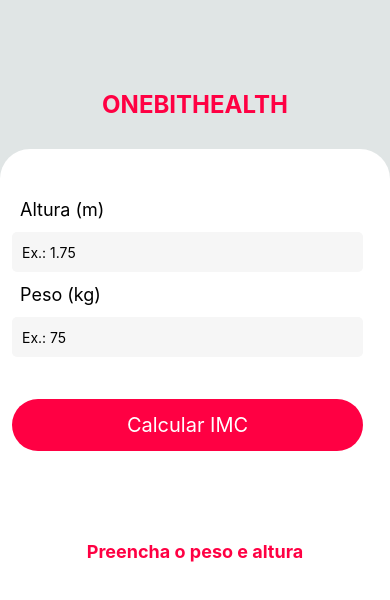
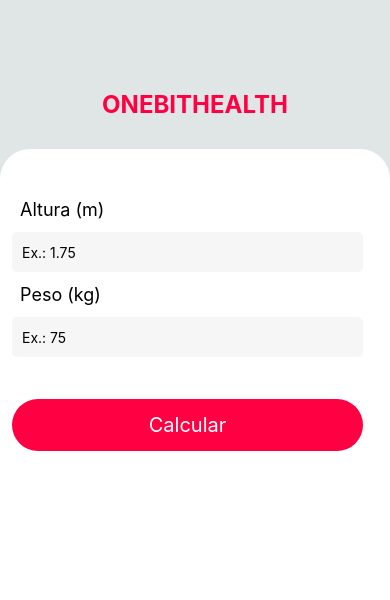
Before and after one commit to adryanefernandes/oneBitHealth, a React Native app: screen / in a window 390 px wide. Shown: the top 600 px of the page. Built offline with nearby package versions, Linux system fonts and the light colour scheme.

Commit message:
FEAT: Tela de calculo e de resultados em telas diferentes

```diff
--- a/src/components/Form/ResultIMC/index.js
+++ b/src/components/Form/ResultIMC/index.js
@@ -12,19 +12,18 @@
 
   return (
     <View style={styles.container}>
+      <Text style={styles.message}>{props.messageResultIMC}</Text>
+      <Text style={styles.resultImc}>{props.resultIMC}</Text>
+
       <View style={styles.boxShare}>
-        {props.resultIMC !== null &&
-          <TouchableOpacity
+        <TouchableOpacity
           onPress={onShare}
           style={styles.shared}
-          >
-            <Text style={styles.sharedText}>Compartilhar</Text>
-          </TouchableOpacity>
-        }
+        >
+          <Text style={styles.sharedText}>Compartilhar</Text>
+        </TouchableOpacity>
       </View>
 
-      <Text style={styles.message}>{props.messageResultIMC}</Text>
-      <Text style={styles.resultImc}>{props.resultIMC}</Text>
     </View>
   )
 }
--- a/src/components/Form/index.js
+++ b/src/components/Form/index.js
@@ -18,7 +18,7 @@
   const [weight, setWeight] = useState(null)
   const [messageImc, setMessageImc] = useState("Preencha o peso e altura")
   const [imc, setImc] = useState(null)
-  const [textButton, setTextButton] = useState('Calcular IMC')
+  const [textButton, setTextButton] = useState('Calcular')
   const [errorMessage, setErrorMessage] = useState(null)
 
   const imcCalculator = () => {
@@ -29,7 +29,7 @@
   }
 
   const verificationImc = () => {
-    if(imc === null){
+    if (imc === null) {
       Vibration.vibrate()
       setErrorMessage("Campo obrigatório")
     }
@@ -54,8 +54,9 @@
   }
 
   return (
-    <Pressable onPress={Keyboard.dismiss} style={styles.formContext}>
-      <View style={styles.form}>
+    <View style={styles.formContext}>
+      {imc === null ?
+        <Pressable onPress={Keyboard.dismiss} style={styles.form}>
           <Text style={styles.formLabel}>Altura (m)</Text>
           <Text style={styles.errorMessage}>{errorMessage}</Text>
           <TextInput
@@ -75,6 +76,20 @@
             placeholder="Ex.: 75"
             keyboardType='numeric'
           />
+          <TouchableOpacity
+            style={styles.button}
+            onPress={() => validationImc()}
+          >
+            <Text style={styles.textButton}> {textButton} </Text>
+          </TouchableOpacity>
+
+        </Pressable>
+        :
+        <View style={styles.resultImc}>
+          <ResultIMC
+            messageResultIMC={messageImc}
+            resultIMC={imc}
+          />
 
           <TouchableOpacity
             style={styles.button}
@@ -83,11 +98,8 @@
             <Text style={styles.textButton}> {textButton} </Text>
           </TouchableOpacity>
         </View>
-      <ResultIMC
-        messageResultIMC={messageImc}
-        resultIMC={imc}
-      />
-    </Pressable>
+      }
+    </View>
   )
 }
 
--- a/src/components/Form/styles.js
+++ b/src/components/Form/styles.js
@@ -47,6 +47,10 @@
     color: "red",
     fontWeight: 'bold',
     paddingLeft: 20,
+  },
+  resultImc: {
+    width: '100%',
+    height: '50%'
   }
 })
 
```
Lines whose indentation alone changed are shown as unchanged.
